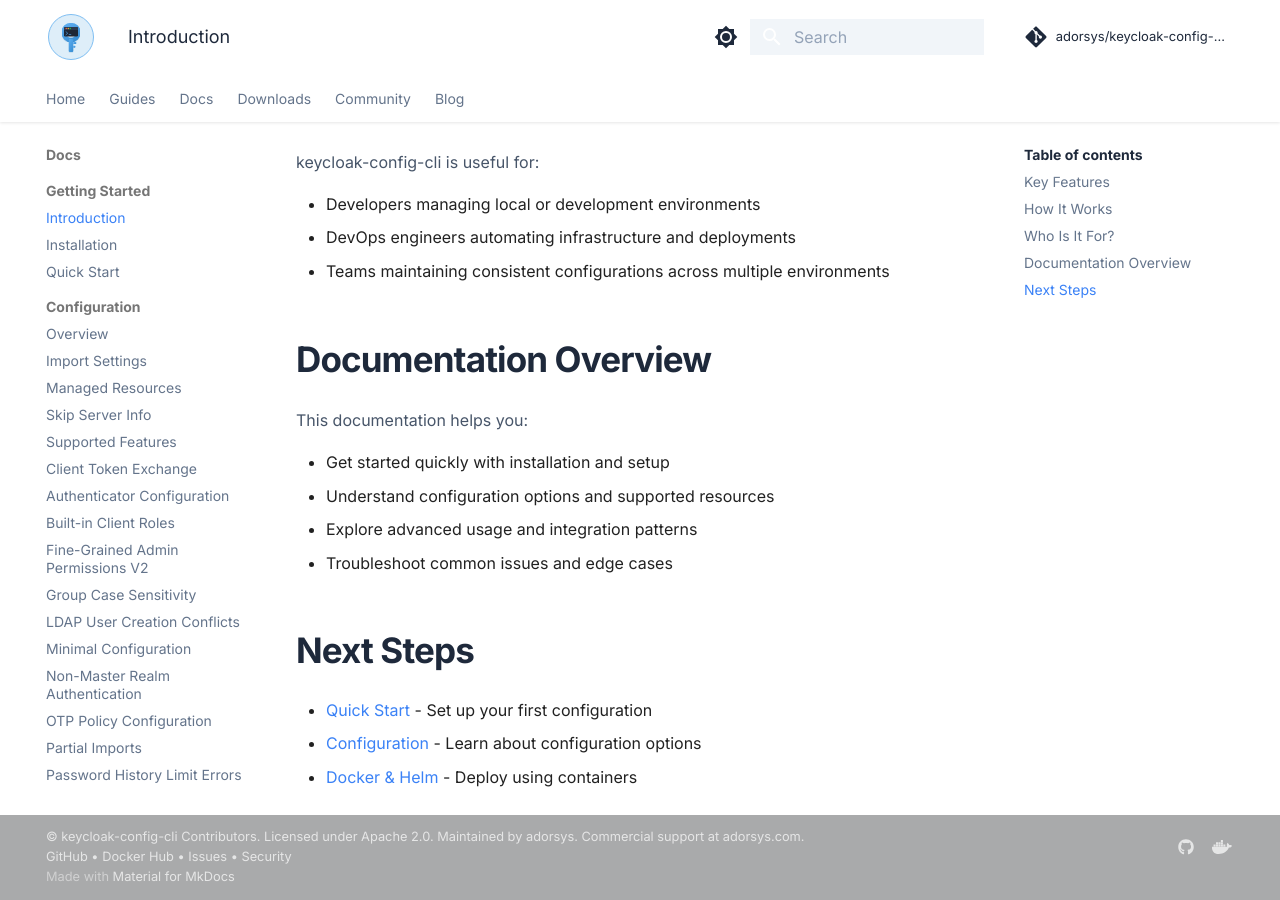
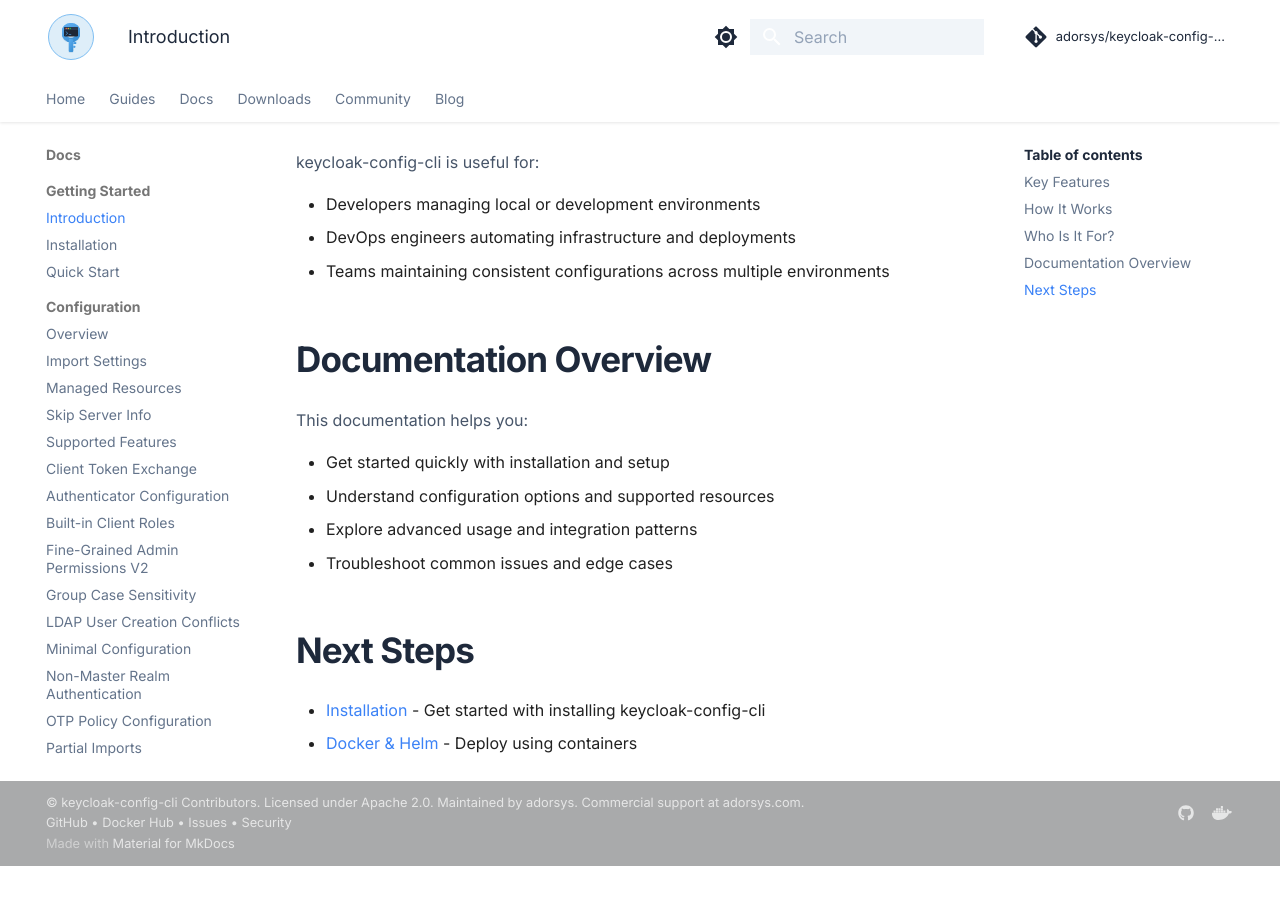
Before and after one commit to adorsys/keycloak-config-cli, an MkDocs documentation site: the page built from docs/docs/intro.md, in a window 1280 px wide and 900 px high, scrolled down 1103 px. Built offline with MkDocs 1.6.1 and Material for MkDocs 9.7.7, drawn with Linux system fonts in a browser that asks for light colours; comment, search, counter and statistics services are not loaded; after the commit the page ends 1969 px from its top, so only the background shows below that.

Commit message:
Fix broken link in docs intro

```diff
--- a/docs/docs/intro.md
+++ b/docs/docs/intro.md
@@ -45,7 +45,5 @@
 
 ## Next Steps
 
-
-- [Quick Start](quick-start.md) - Set up your first configuration
-- [Configuration](configuration/overview.md) - Learn about configuration options
+- [Installation](installation.md) - Get started with installing keycloak-config-cli
 - [Docker & Helm](https://github.com/adorsys/keycloak-config-cli#docker) - Deploy using containers
```
